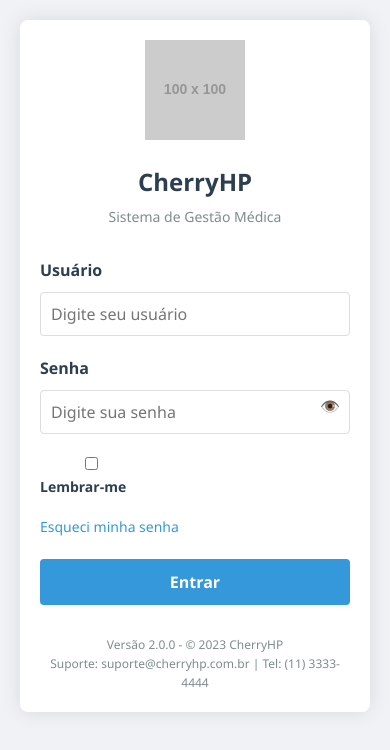
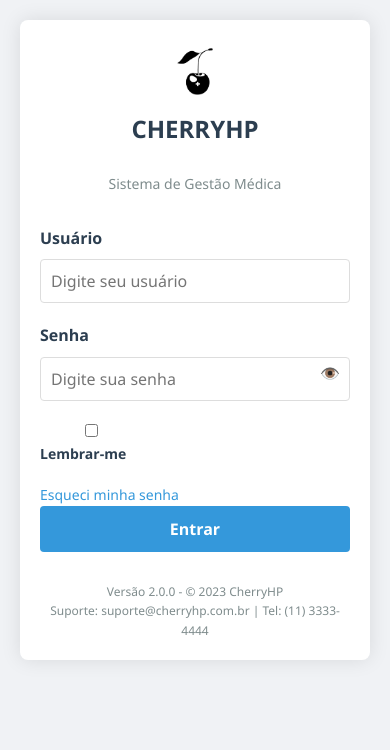
Before and after one commit to luiz-Guilherme777/cherryHP, a plain HTML site: page index.html in a window 390 px wide. Drawn offline with Linux system fonts and the light colour scheme; placeholder pictures from the web are drawn by us.

Commit message:
logo foi alterada, mostrando um cereja

```diff
--- a/estilo.css
+++ b/estilo.css
@@ -70,18 +70,16 @@ body {
     display: flex;
     justify-content: space-between;
     align-items: center;
-    margin-bottom: 20px;
     font-size: 14px;
+    gap:10px !important;
 }
 
 .form-options a {
     color: #3498db;
     text-decoration: none;
+    gap:10px !important;
 }
 
-.form-options a:hover {
-    text-decoration: underline;
-}
 
 .login-button {
     width: 100%;
--- a/index.html
+++ b/index.html
@@ -93,6 +93,50 @@
                 gap: 10px;
             }
         }
+        #clinicaLogo {
+            max-width: 100px;
+            height: auto;
+        }
+
+
+
+        #clinicaLogo {
+            max-width: 30px; /* Tamanho ajustável da logo */
+            height: auto;
+            margin-right: none; /* Espaço entre a logo e o título */
+        }
+
+        .logo-container {
+            display: flex;
+            justify-content: center; /* Centraliza a logo e o título horizontalmente */
+            align-items: center; /* Alinha a logo e o título verticalmente */
+            margin-bottom: 20px; /* Espaçamento entre a logo e o resto do formulário */
+        }
+
+        h1 {
+            font-size: 2rem; /* Tamanho do título, pode ajustar conforme necessário */
+            margin: 0; /* Remove a margem do título */
+        }
+
+        /* A partir daqui, o layout da imagem e o título ficam responsivos */
+        @media (max-width: 700px) {
+            .logo-container {
+                flex-direction: column; /* Quando a tela for pequena, logo e título ficam empilhados */
+                align-items: center;
+            }
+
+            #clinicaLogo {
+                max-width: 40px; /* Tamanho ajustável da logo */
+            }
+
+            h1 {
+                font-size: 1.5rem; /* Ajusta o tamanho do título em telas pequenas */
+            }
+        }
+
+        /*para o lembrar-me*/
+
+
     </style>
 </head>
 <body>
@@ -104,8 +148,10 @@
 
     <div class="login-container">
         <div class="login-header">
-            <img src="https://via.placeholder.com/100" alt="Logo da Clínica" id="clinicaLogo">
-            <h1>CherryHP</h1>
+            <div class = "logo-container">
+                <img src="img/unnamed-Photoroom.png" alt="Logo da Clínica" id="clinicaLogo">
+                <h1 >CHERRYHP</h1>
+            </div>
             <p>Sistema de Gestão Médica</p>
         </div>
 
@@ -123,7 +169,7 @@
                 <div class="form-error" id="passwordError"></div>
             </div>
 
-            <div class="form-options">
+            <div class="form-options ">
                 <label>
                     <input type="checkbox" id="rememberMe"> Lembrar-me
                 </label>
```
Also changed, not shown: img/d660cc4d-a0a0-4e3e-9638-7aa013f5c706.png (deleted), img/unnamed-Photoroom.png (added).
